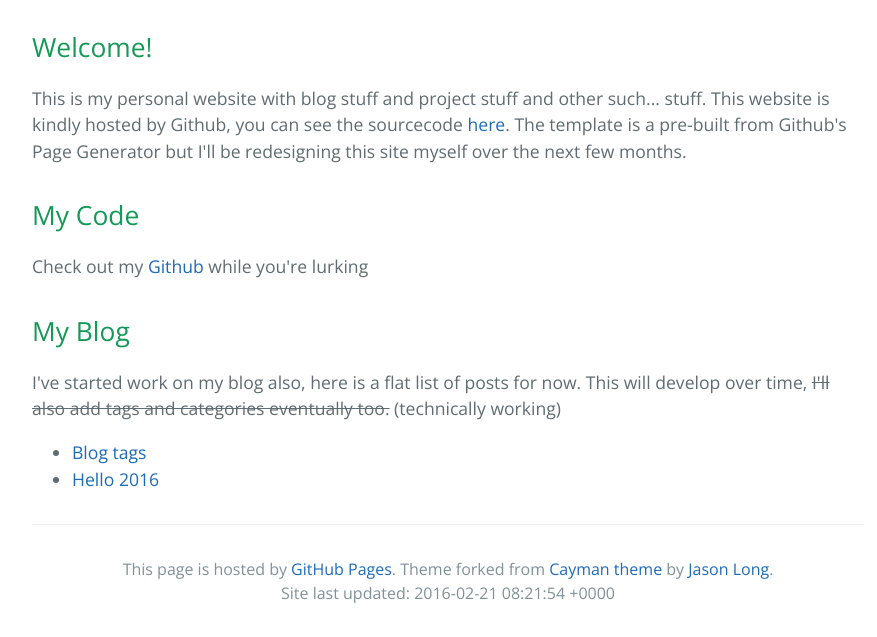
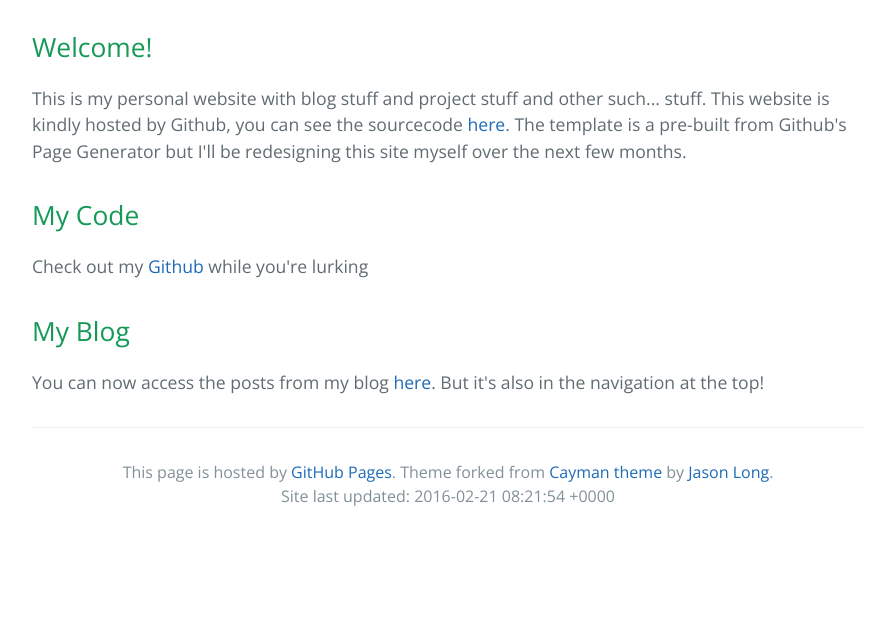
Before and after one commit to nevercast/nevercast.github.io, a Jekyll site: the page built from index.html, in a window 1280 px wide, cut to the strip 341-978 px from the top of the page. Shown: the whole strip, without its empty margins (192-1069 px from the left). Built offline with Jekyll 4.4.1, drawn with Linux system fonts in a browser that asks for light colours; after the commit the page ends 900 px from its top, so only the background shows below that.

Commit message:
Remove blog posts from home page

```diff
--- a/index.html
+++ b/index.html
@@ -21,12 +21,4 @@ nav_order: 1
 
 <h2>
 <a id="my-blog" class="anchor" href="#my-blog" aria-hidden="true"><span aria-hidden="true" class="octicon octicon-link"></span></a>My Blog</h2>
-<p>I've started work on my blog also, here is a flat list of posts for now. This will develop over time, <del>I'll also add tags and categories eventually too.</del> (technically working)</p>
-<ul>
-  {% for post in site.posts %}
-  <li>
-    <a href="{{ post.url }}">{{ post.title }}
-    </a>
-  </li>
-  {% endfor %}
-</ul>
+<p>You can now access the posts from my blog <a href="/blog">here</a>. But it's also in the navigation at the top!</p>
```
